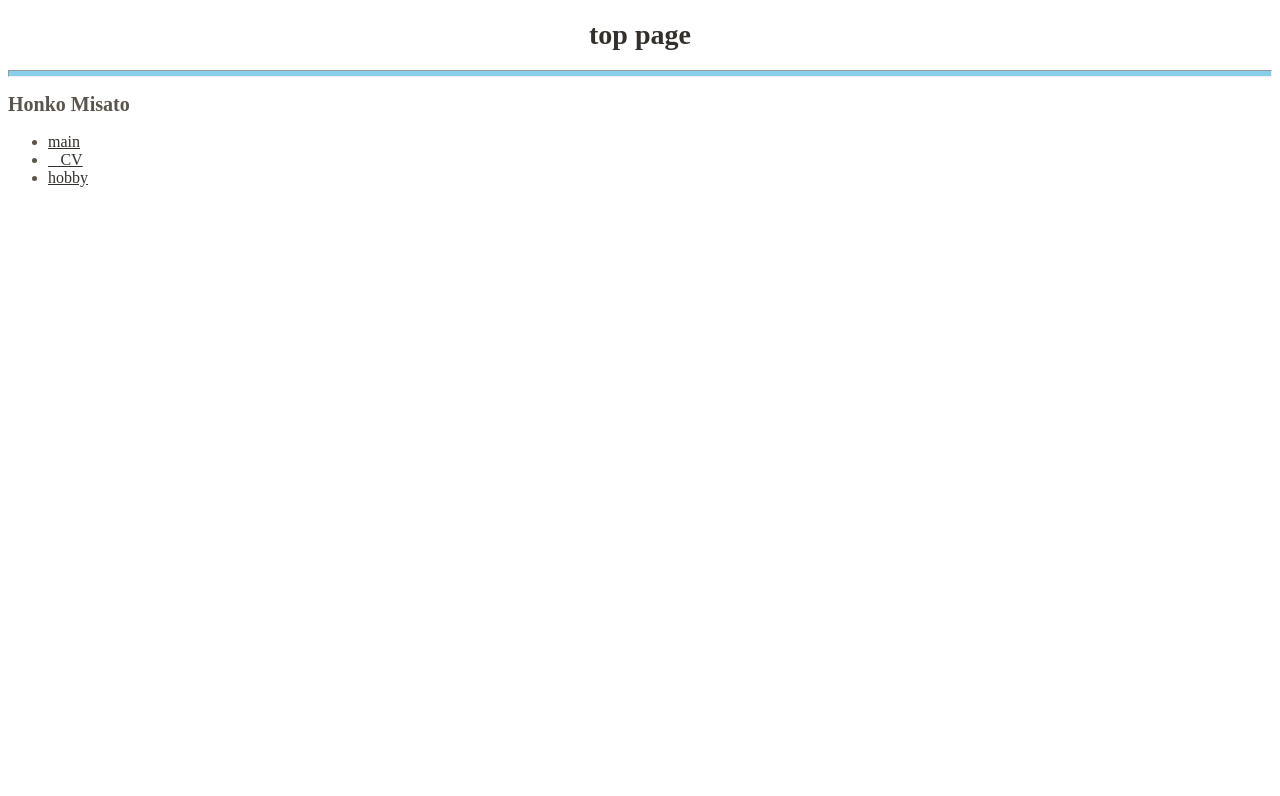
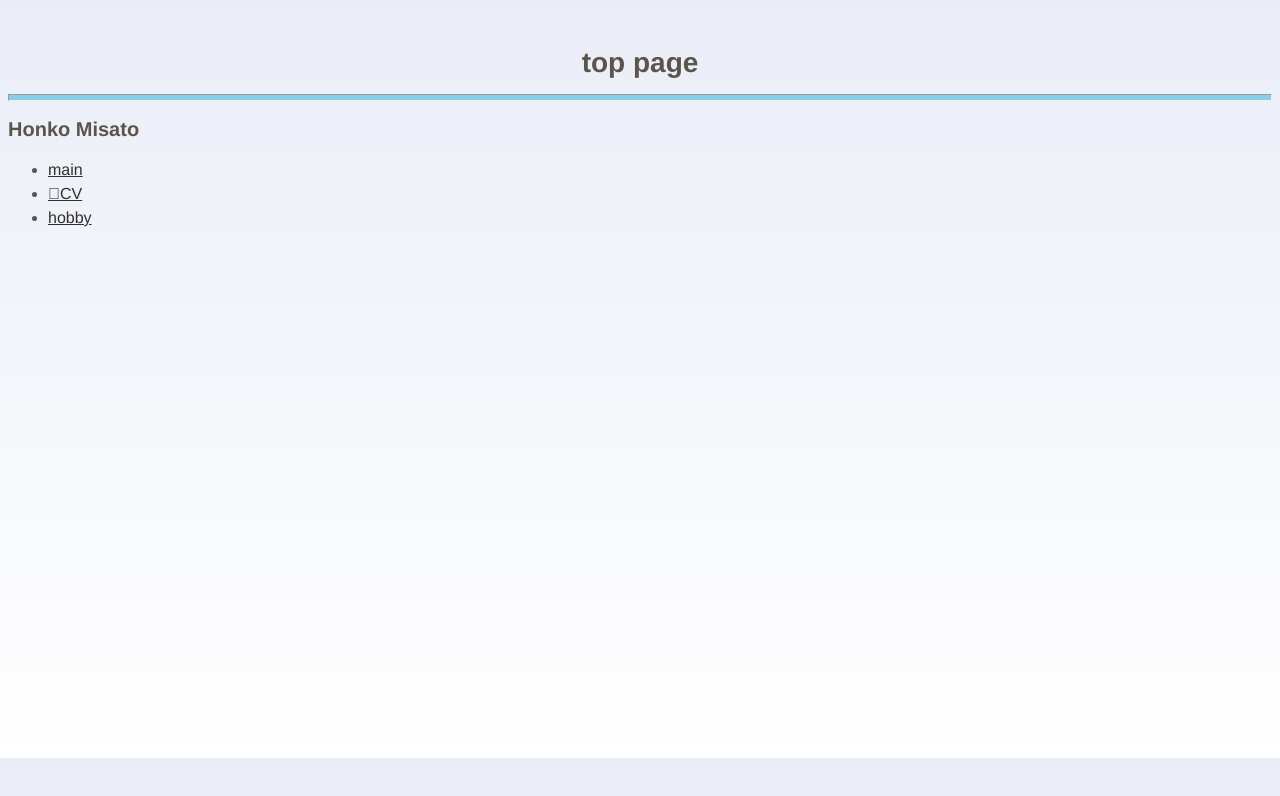
Before and after one commit to misato0819/midsto0819.github.io, a plain HTML site: page index.html in a window 1280 px wide. Drawn offline with Linux system fonts and the light colour scheme.

Commit message:
change main.css

```diff
--- a/assets/css/main.css
+++ b/assets/css/main.css
@@ -1,7 +1,16 @@
+body{
+
+  font-family: "Avenir","Helvetica Neue","Helvetica","Arial","Hiragino Sans","ヒラギノ角ゴシック",
+  "YuGothic","Yu Gothic","メイリオ", "Meiryo","ＭＳ Ｐゴシック","MS PGothic";
+  line-height:150%;
+  background:#fff;
+  background: linear-gradient(to bottom, #eaedf7, #FFF);
+
+}
 h1{
 
   font-size: 1.75em;
-  color: #332f2a;
+  color: #5a544b;
   text-align: center;
 
 }
```
Also changed, not shown: index.html (+23 -1 lines), page/hobby.html (+26 -0 lines), page/main.html (+25 -0 lines), page/material.html (+25 -0 lines), page/software_network.html (+31 -0 lines).
